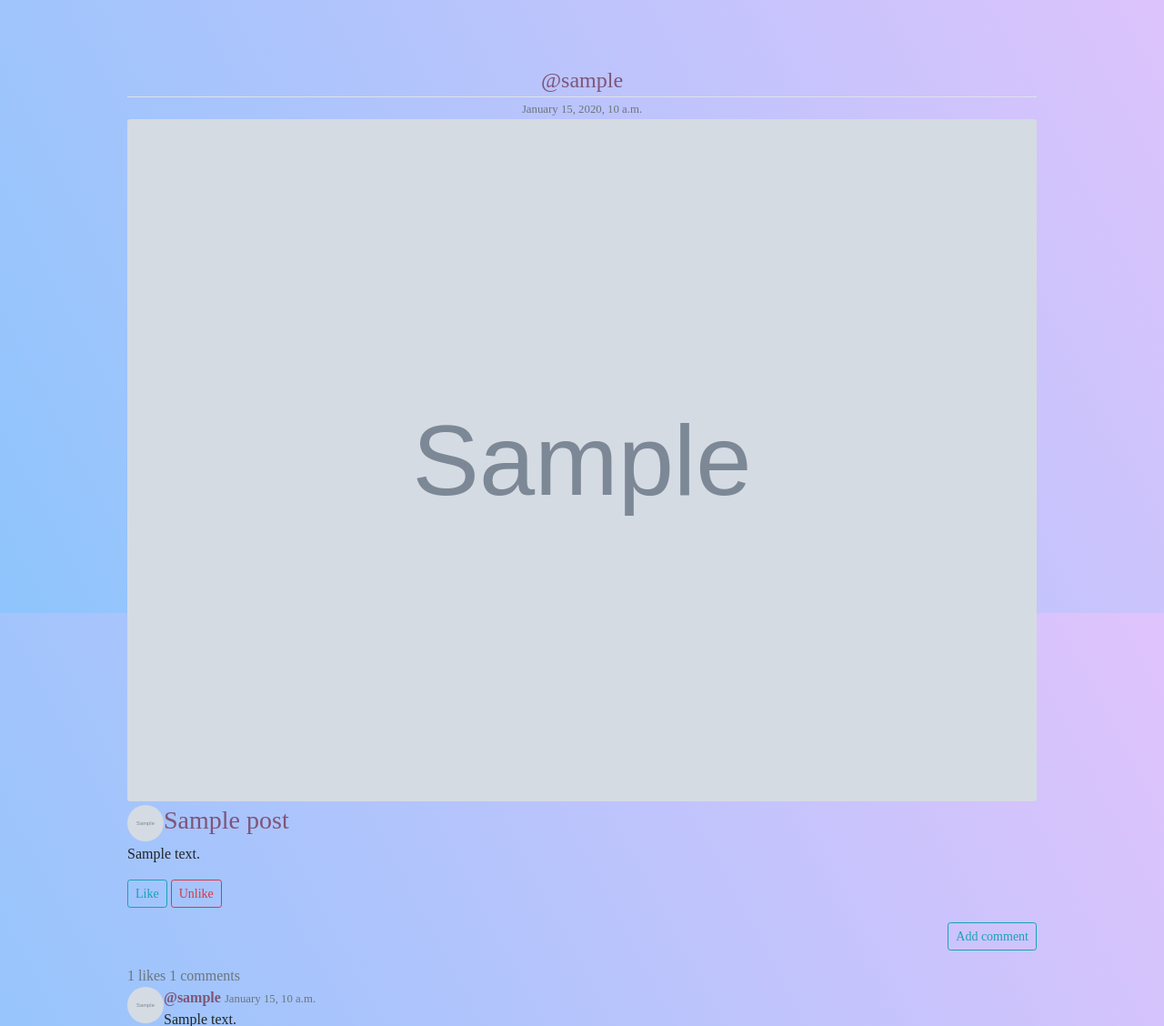
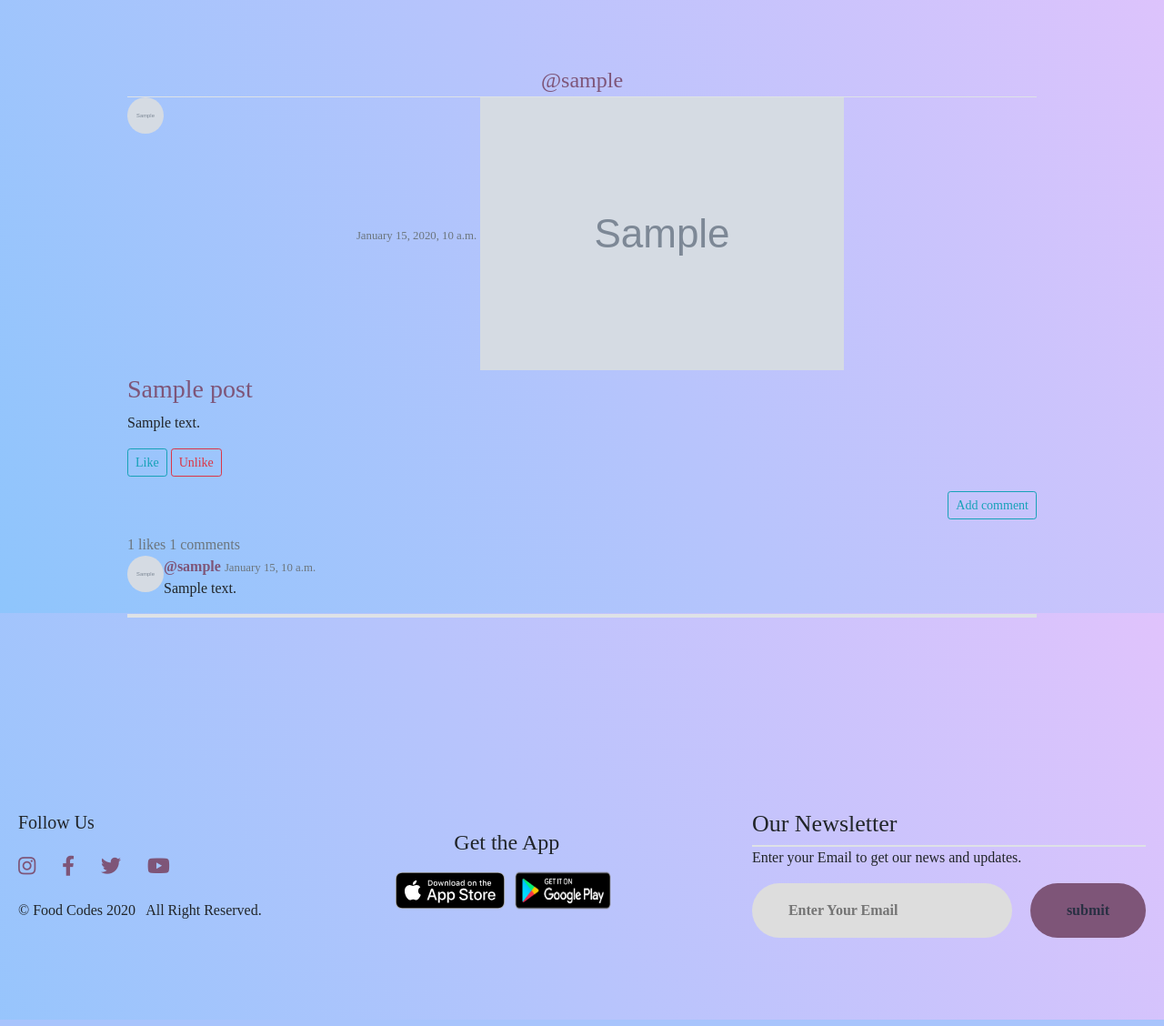
Before and after one commit to pratiksharma8/FoodCodesWebsite, a Django app: page /post/1/ in a window 1280 px wide. Shown: the part 126-1254 px from the top of the page at 91% size. Run offline with Django 3.2, Linux system fonts and the light colour scheme; tables that the repository leaves empty hold one stand-in row (Sample ...); some libraries are stand-ins or nearby versions; some web fonts are replaced.

Commit message:
Update post_detail.html

```diff
--- a/website/foodcodes/blog/templates/blog/post_detail.html
+++ b/website/foodcodes/blog/templates/blog/post_detail.html
@@ -11,7 +11,7 @@
 </p>
 {% endif %}
 <small class="text-muted">{{ post.date_posted|date:'F d, Y, f a' }}</small>
-<img class="card-img card-img-detail mb-1" src="{{ post.photo.url }}" alt="">
+<img class="card-pic mb-1" src="{{ post.photo.url }}" alt="">
 <a href="{% url 'user-posts' post.author.username %}"><img class="imginpost" align="left" src="{{ post.author.profile.image.url }}"></a>
 <a href="{% url 'post-detail' post.id %}"><h3 class="article-title" align="left">{{ post.title }}</h3></a>
 <p class="article-content" align="left">{{ post.content }}</p>
```
